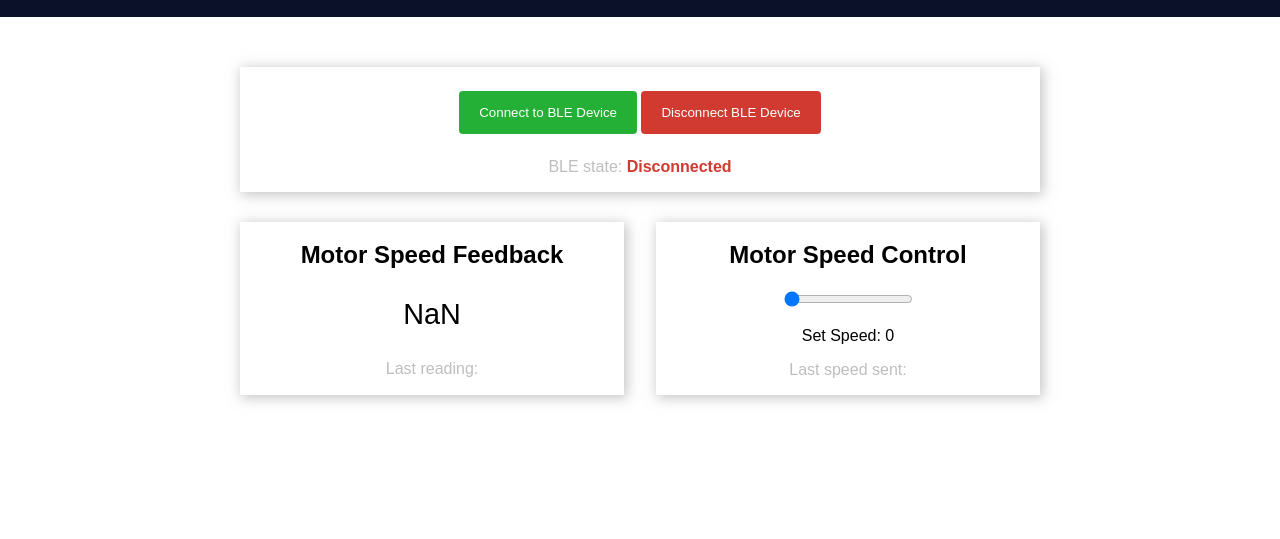
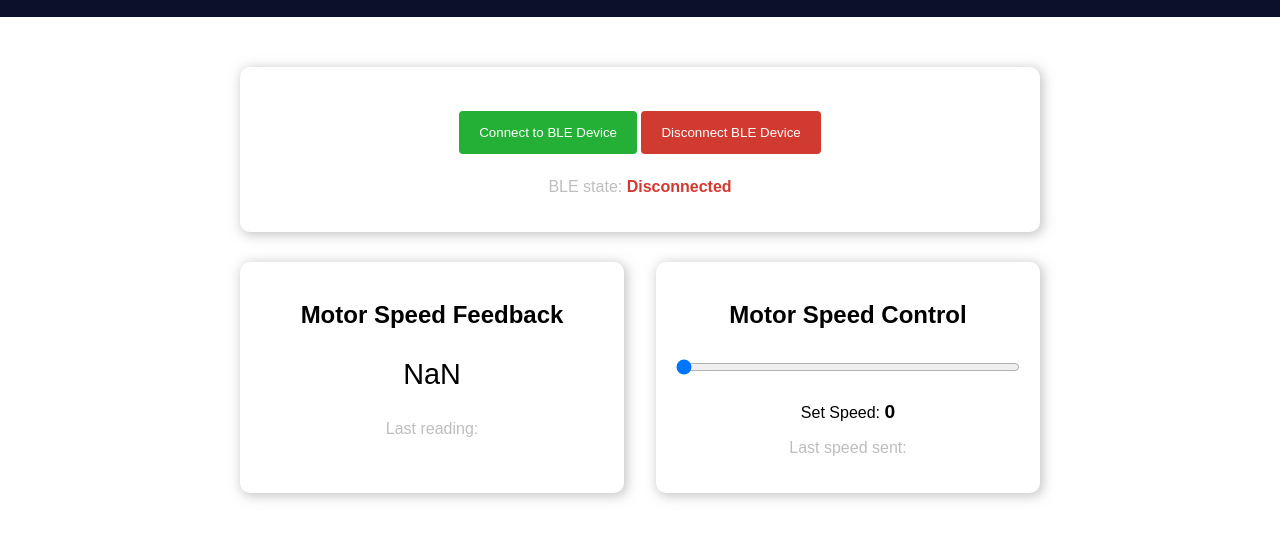
Before and after one commit to khue-khue/hiliri, a plain HTML site: page index.html in a window 1280 px wide. Shown: the part 55-594 px from the top of the page. Drawn offline with Linux system fonts and the light colour scheme.

Commit message:
Update style.css

```diff
--- a/style.css
+++ b/style.css
@@ -3,20 +3,25 @@ html {
     display: inline-block;
     text-align: center;
 }
+
 h1 {
     font-size: 1.8rem;
     color: white;
 }
+
 .topnav {
     overflow: hidden;
     background-color: #0A1128;
 }
+
 body {
     margin: 0;
 }
+
 .content {
     padding: 50px;
 }
+
 .card-grid {
     max-width: 800px;
     margin: 0 auto;
@@ -25,10 +30,14 @@ body {
     grid-gap: 2rem;
     grid-template-columns: repeat(auto-fit, minmax(300px, 1fr));
 }
+
 .card {
     background-color: white;
     box-shadow: 2px 2px 12px 1px rgba(140,140,140,.5);
+    padding: 20px;
+    border-radius: 10px;
 }
+
 button {
     color: white;
     padding: 14px 20px;
@@ -38,19 +47,19 @@ button {
     border-radius: 4px;
 }
 
-.onButton{
+.onButton {
     background-color: #1b8a94;
 }
 
-.offButton{
+.offButton {
     background-color: #5f6c6d;
 }
 
-.connectButton{
+.connectButton {
     background-color: #24af37;
 }
 
-.disconnectButton{
+.disconnectButton {
     background-color: #d13a30;
 }
 
@@ -62,3 +71,20 @@ button {
 .reading {
     font-size: 1.8rem;
 }
+
+/* New styles for speed control slider and display */
+
+input[type=range] {
+    width: 100%;
+    margin: 10px 0;
+}
+
+#setSpeedDisplay {
+    font-weight: bold;
+    font-size: 1.2rem;
+}
+
+#speedSent {
+    font-weight: bold;
+    color: #1b8a94;
+}
```
